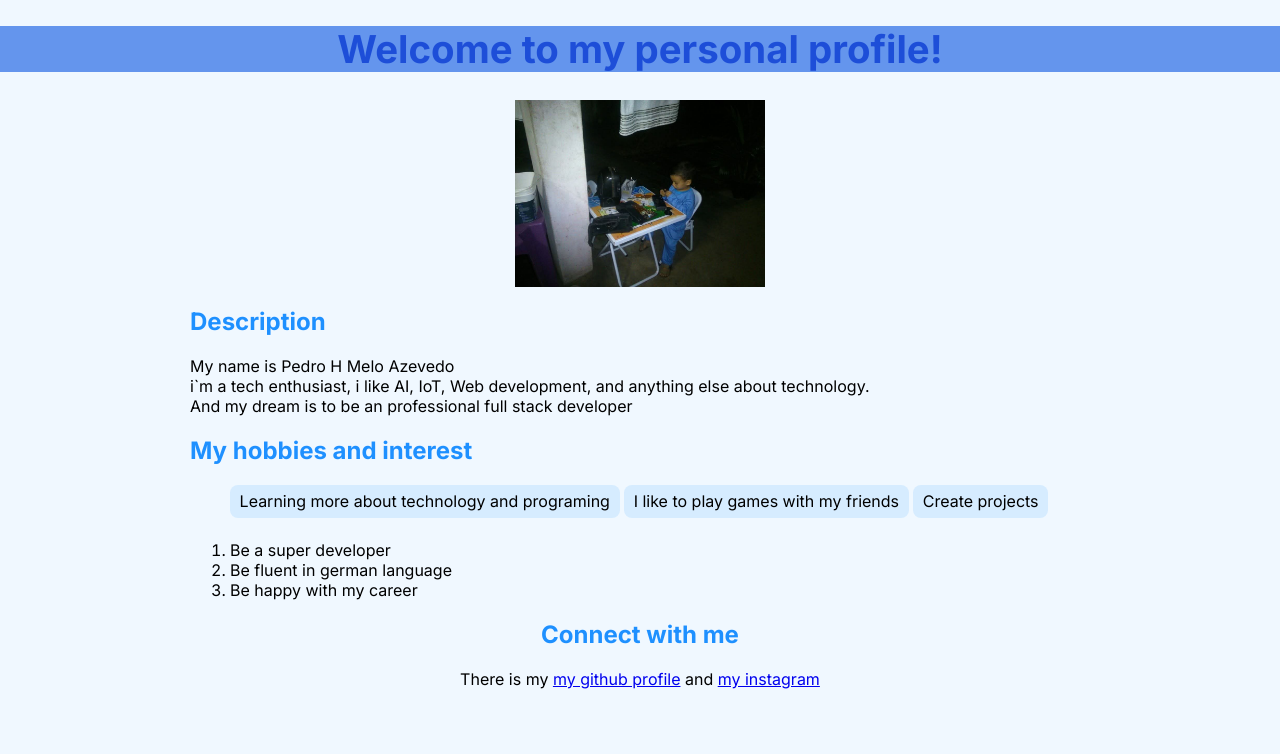
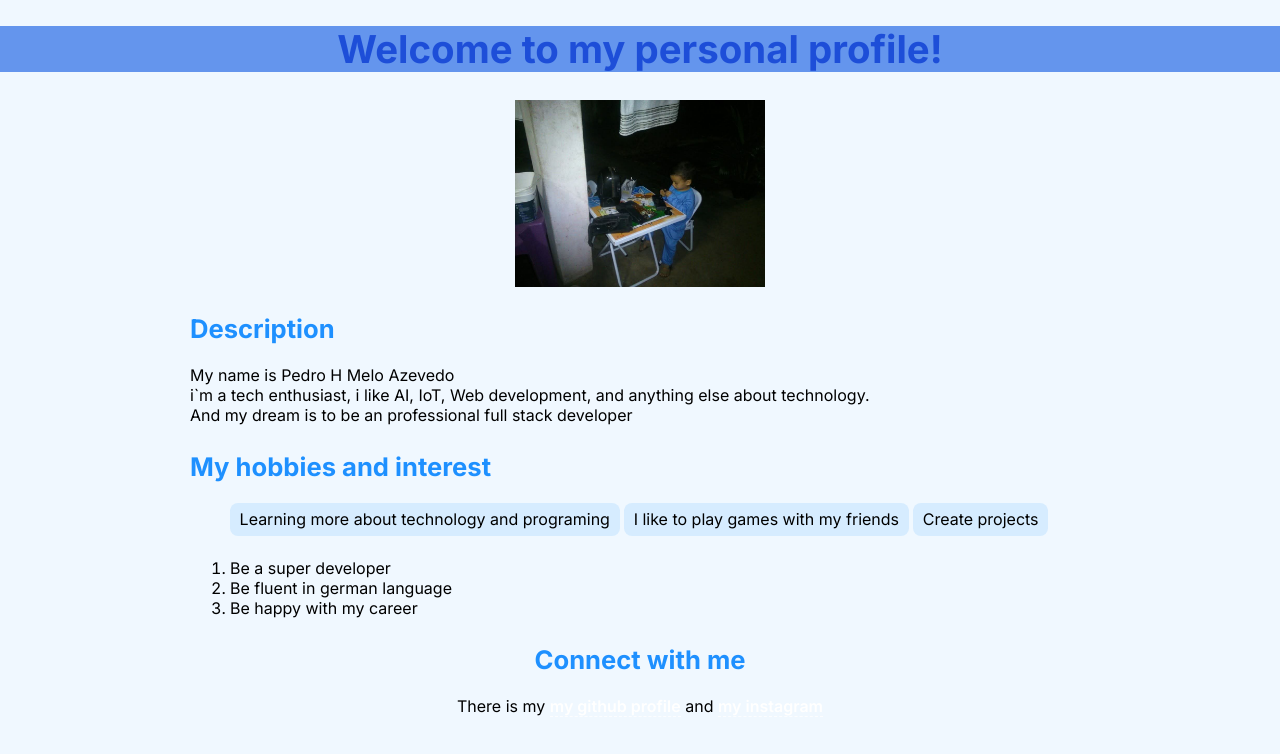
Before and after one commit to pedrohzed/pedrohzed, a plain HTML site: page index.html in a window 1280 px wide. Drawn offline with Linux system fonts and the light colour scheme.

Commit message:
Ajusta estilos de rodapé e subtítulos, centraliza conteúdo e remove estilos inline

```diff
--- a/styles.css
+++ b/styles.css
@@ -38,7 +38,27 @@ body {
 h2 {
    color: dodgerblue;
    font-weight: bold;
+   font-size: 1.6rem;
+   margin-top: 1.6rem;
 }
+
+footer {
+  text-align: center;
+}
+
+footer a {
+  color: #ffffff;
+  text-decoration: none;
+  font-weight: 600;
+  border-bottom: 1px dashed rgba(255, 255, 255, 0.8);
+}
+
+footer a:hover,
+footer a:focus {
+  color: #f8fafc;
+  border-bottom-color: #ffffff;
+}
+
 header {
     text-align: center;
     font-weight: bold;
@@ -49,6 +69,3 @@ header {
   display: flex;
   gap: 70px;
 }
-footer{
-  text-align: center;
-}
```
